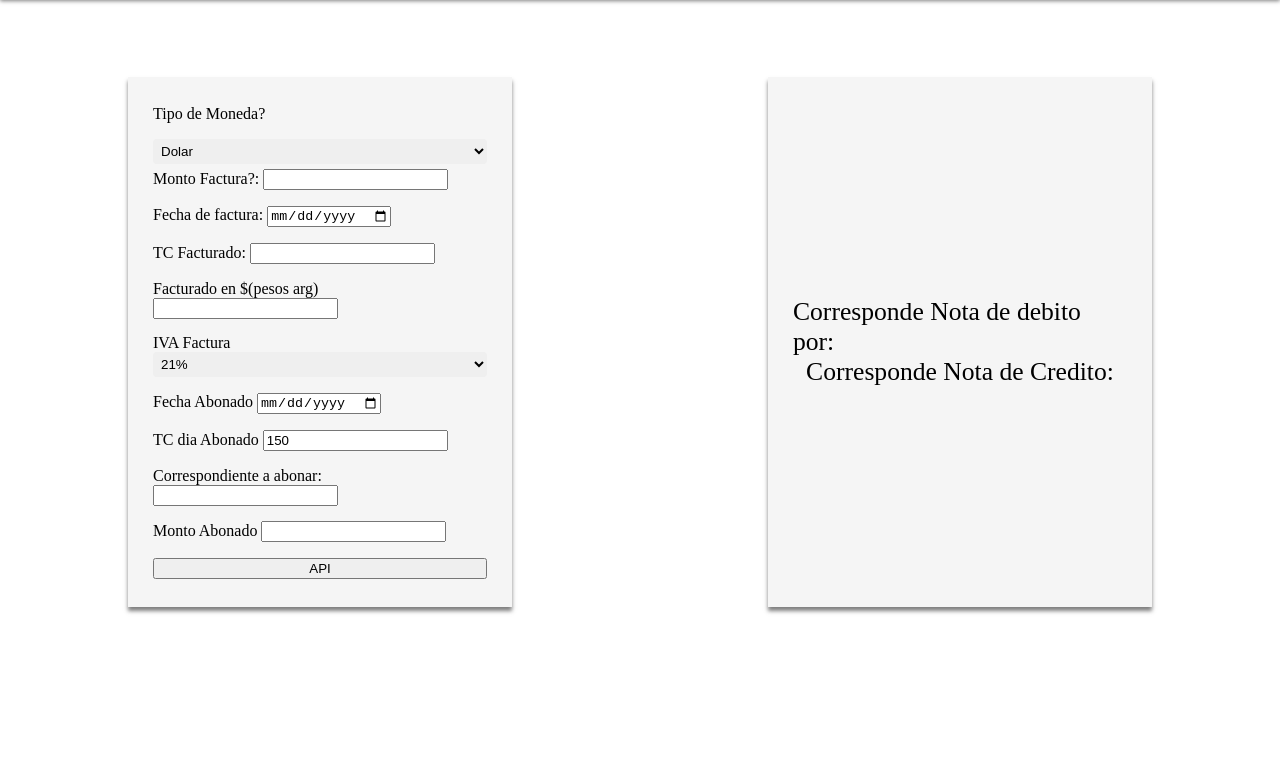
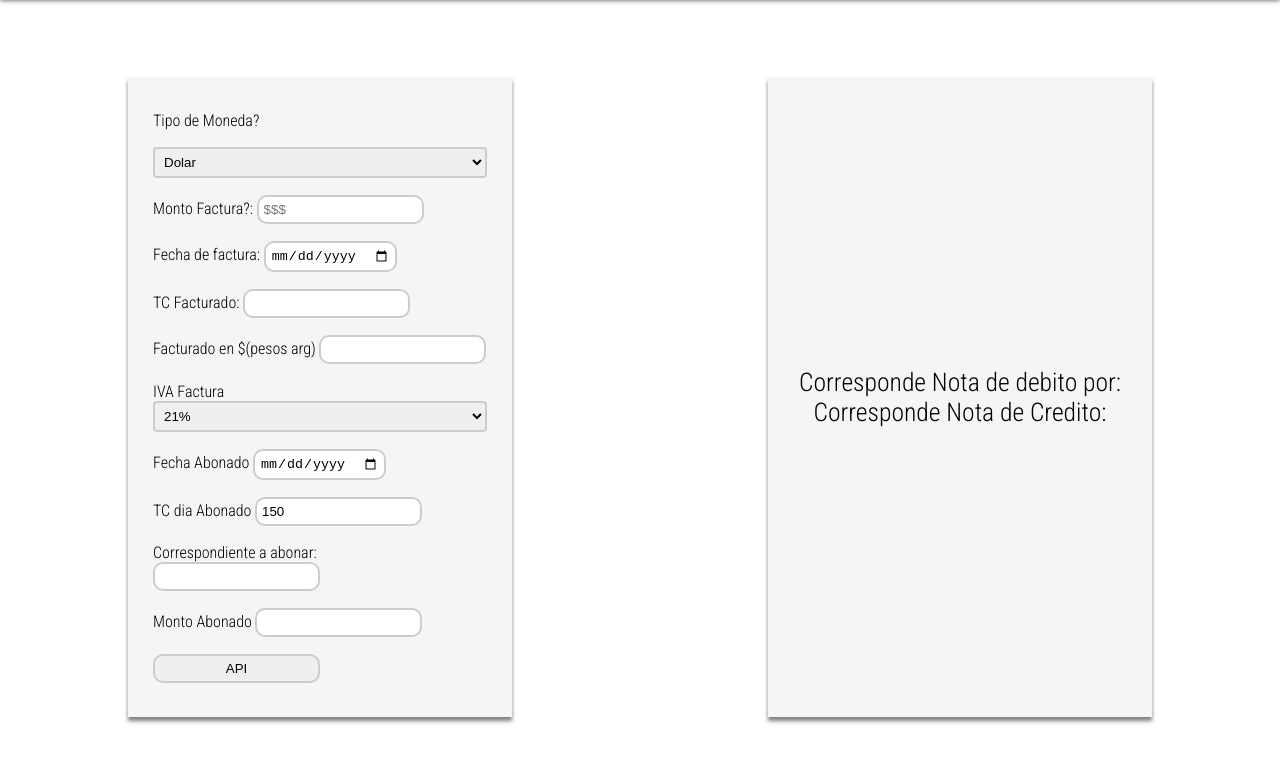
Before and after one commit to Spagliardin/Proyect-DTC, a plain HTML site: page index.html in a window 1280 px wide. Shown: the part 163-926 px from the top of the page. Before the commit the page ends 850 px from the top, so only its background shows below. Drawn offline with nearby package versions, Linux system fonts and the light colour scheme.

Commit message:
add style

```diff
--- a/css/style.css
+++ b/css/style.css
@@ -1,6 +1,10 @@
+*, *:before, *:after {
+  box-sizing: border-box; }
+
 body {
   padding: 0;
-  margin: 0; }
+  margin: 0;
+  font-family: 'Roboto Condensed', sans-serif; }
 
 .containerheader {
   width: 100%;
@@ -19,8 +23,8 @@ body {
   flex-direction: row;
   justify-content: space-around; }
   .contentMain .containerForm {
-    width: 40vw;
-    height: 60vh;
+    width: 60vw;
+    height: 80vh;
     margin: 10vh 10vw;
     box-shadow: 0px 4px 4px rgba(0, 0, 0, 0.5);
     background-color: whitesmoke;
@@ -31,18 +35,29 @@ body {
     .contentMain .containerForm form {
       display: flex;
       flex-direction: column;
-      justify-content: space-around; }
+      justify-content: space-around;
+      width: 100%; }
+      .contentMain .containerForm form input {
+        padding: 5px;
+        width: 50%;
+        border: 2px solid #ccc;
+        border-radius: 10px;
+        transition: 0.5s;
+        outline: none; }
+        .contentMain .containerForm form input:focus {
+          border: 2px solid #555; }
+      .contentMain .containerForm form input[type=date] {
+        width: auto; }
       .contentMain .containerForm form select {
         width: 100%;
-        padding: 4px;
-        border: none;
+        padding: 5px;
+        border: 2px solid #ccc;
         border-radius: 4px; }
       .contentMain .containerForm form label {
-        display: inline-block;
-        margin-bottom: 10px; }
+        display: inline-block; }
   .contentMain .container-Value-NDC {
-    width: 40vw;
-    height: 60vh;
+    width: 60vw;
+    height: 80vh;
     margin: 10vh 10vw;
     padding: 25px;
     box-shadow: 0px 4px 4px rgba(0, 0, 0, 0.5);
--- a/index.html
+++ b/index.html
@@ -3,6 +3,8 @@
 <head>
     <meta charset="UTF-8">
     <meta name="viewport" content="width=device-width, initial-scale=1.0">
+    <link rel="preconnect" href="https://fonts.gstatic.com">
+    <link href="https://fonts.googleapis.com/css2?family=Roboto+Condensed:wght@300&display=swap" rel="stylesheet">
     <link rel="stylesheet" href="./css/style.css">
     <title>Proyecto DTC</title>
 </head>
@@ -22,7 +24,7 @@
                     <option>Real</option>
                 </select>
                     <label for="valor">Monto Factura?:
-                        <input id="value-Invoice" type="number">
+                        <input id="value-Invoice" type="number" placeholder="$$$">
                     </label>
                     <label for="fechaFactura">Fecha de factura:
                         <input type="date" id="dateInvoice" name="" value="" min="" max="">
```
